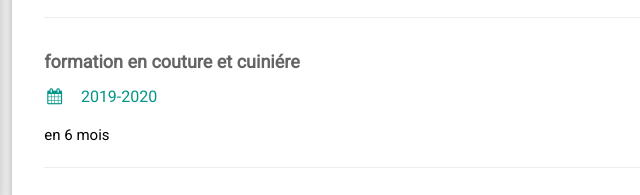
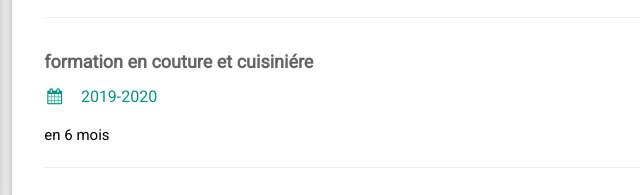
Before and after one commit to ismahandjama/ismahan-djama, a website: page index.html in a window 1280 px wide. Shown: the part 784-979 px from the top of the page, 425-1065 px from the left. Drawn offline with nearby package versions, Linux system fonts and the light colour scheme.

Commit message:
le change

```diff
--- a/index.html
+++ b/index.html
@@ -107,7 +107,7 @@
           <hr>
         </div>
         <div class="w3-container">
-          <h5 class="w3-opacity"><b>formation en couture et cuiniére</b></h5>
+          <h5 class="w3-opacity"><b>formation en couture et cuisiniére</b></h5>
           <h6 class="w3-text-teal"><i class="fa fa-calendar fa-fw w3-margin-right"></i>2019-2020</h6>
           <p>en 6 mois</p>
           <hr>
```
